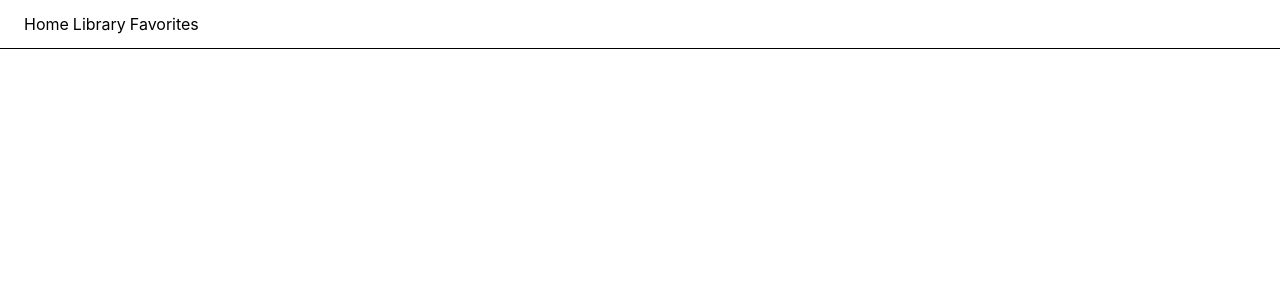
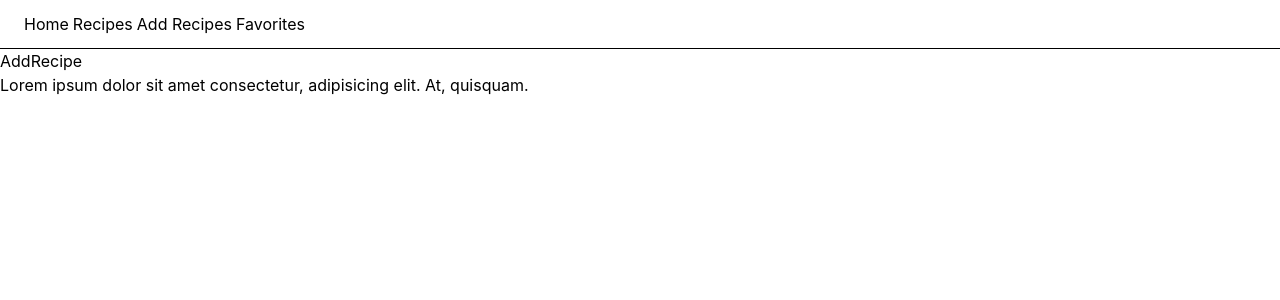
Before and after one commit to SrunTechsean/Interactive-Recipe-Book, a React (Vite) app: page /add in a window 1280 px wide. Shown: the top 300 px of the page. Built offline with nearby package versions, Linux system fonts and the light colour scheme; the HTML template or start-up script is replaced by a standard one.

Commit message:
feat(app,navbar): route "AddRecipe" to in nav

```diff
--- a/src/App.jsx
+++ b/src/App.jsx
@@ -1,5 +1,6 @@
 import { Route, Routes } from "react-router-dom";
 import Navbar from "./components/Navbar";
+import AddRecipe from "./pages/AddRecipe";
 import Favorites from "./pages/Favorites";
 import Home from "./pages/Home";
 import RecipeLibrary from "./pages/RecipeLibrary";
@@ -13,6 +14,7 @@ function App() {
         <Routes>
           <Route element={<Home />} path="/" />
           <Route element={<Favorites />} path="/favorites" />
+          <Route element={<AddRecipe />} path="/add" />
           <Route element={<RecipeLibrary />} path="/recipes" />
         </Routes>
       </main>
--- a/src/components/Navbar.jsx
+++ b/src/components/Navbar.jsx
@@ -7,8 +7,12 @@ export default function Navbar() {
         Home
       </NavLink>
       <NavLink className="" to="/recipes">
-        Library
+        Recipes
       </NavLink>
+      <NavLink className="" to="/add">
+        Add Recipes
+      </NavLink>
+
       <NavLink className="" to="/favorites">
         Favorites
       </NavLink>
```
